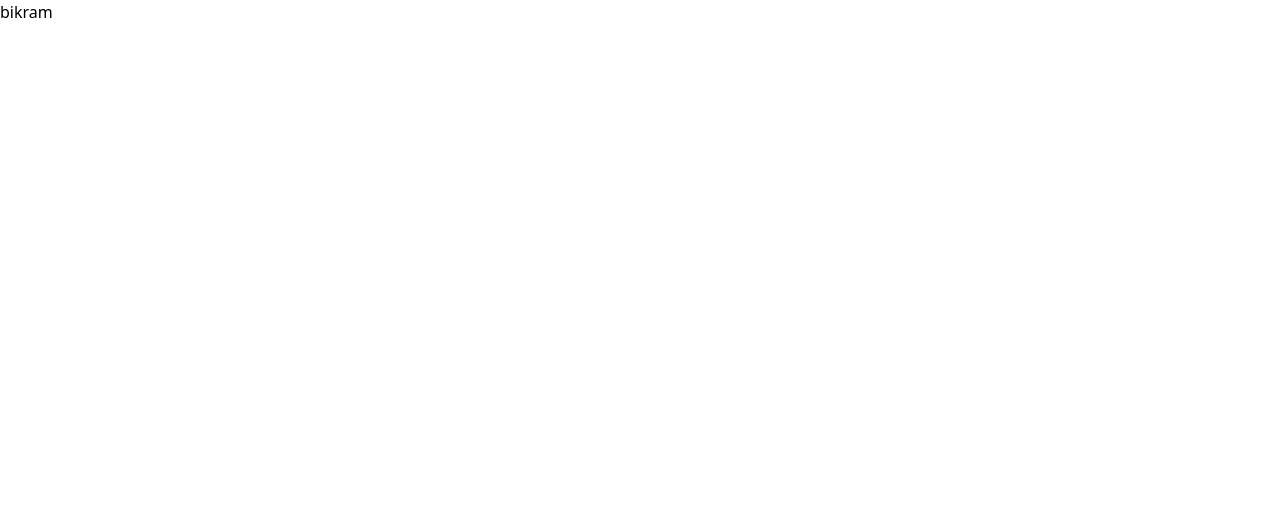
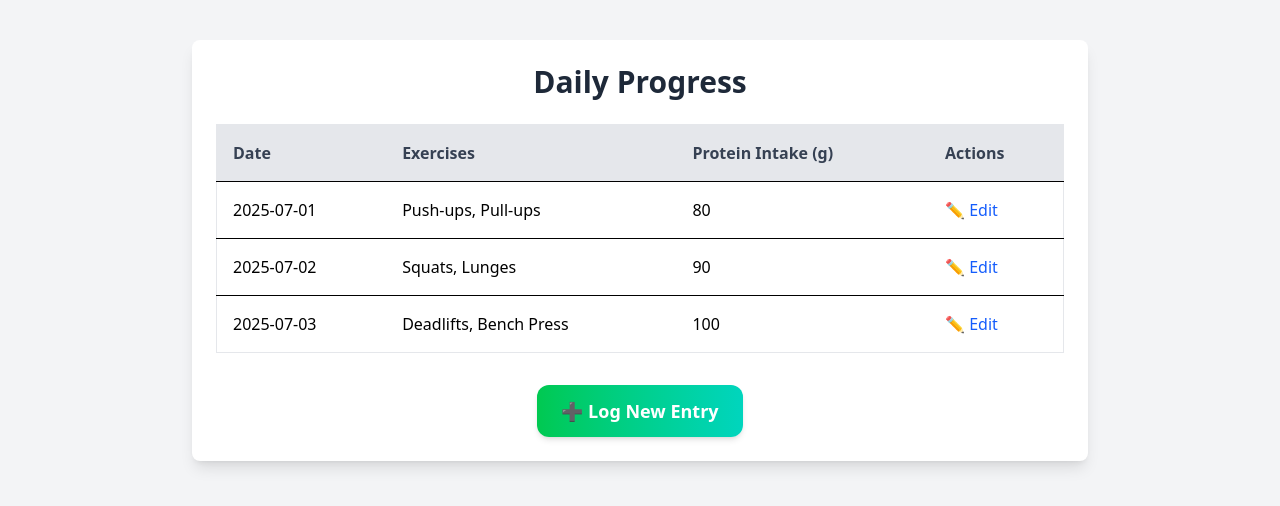
Before and after one commit to BIKRAMYADAV/GymFreaks, a React (Vite) app in the folder client/: page /progress in a window 1280 px wide. Shown: the top 506 px of the page. Built offline with nearby package versions, Linux system fonts and the light colour scheme.

Commit message:
feat: added progress section and added a modal for editing the entries

```diff
--- a/client/src/App.tsx
+++ b/client/src/App.tsx
@@ -1,12 +1,13 @@
 import Home from "./pages/Home"
 import { Route, Routes } from "react-router-dom"
+import Progress from "./pages/Progress"
 function App() {
 
 
   return (
     <Routes>
     <Route path="/" element={<Home/>}/>
-    <Route path="/progress" element={<h1>bikram</h1>}/>
+    <Route path="/progress" element={<Progress/>}/>
     <Route path="/gyms" element={<h1>bikram</h1>}/>
     <Route path="/profile" element={<h1>bikram</h1>}/>
     </Routes>
--- /dev/null
+++ b/client/src/pages/Progress.tsx
@@ -0,0 +1,143 @@
+import React, { useState } from 'react'
+
+interface Ientry {
+  id: number
+  date: string
+  exercises: string
+  protein: number
+}
+
+const progressDataInitial: Ientry[] = [
+  { id: 1, date: '2025-07-01', exercises: 'Push-ups, Pull-ups', protein: 80 },
+  { id: 2, date: '2025-07-02', exercises: 'Squats, Lunges', protein: 90 },
+  { id: 3, date: '2025-07-03', exercises: 'Deadlifts, Bench Press', protein: 100 },
+]
+
+function Progress() {
+  const [editing, setEditing] = useState<Ientry | null>(null)
+  const [modalOpen, setModalOpen] = useState(false)
+  const [progressData, setProgressData] = useState<Ientry[]>(progressDataInitial)
+
+  const handleEdit = (entry: Ientry) => {
+    setEditing({ ...entry })
+    setModalOpen(true)
+  }
+
+  const handleChange = (e: React.ChangeEvent<HTMLInputElement>) => {
+    const { name, value } = e.target
+    setEditing((prev) =>
+      prev
+        ? {
+            ...prev,
+            [name]: name === 'protein' ? parseInt(value) : value,
+          }
+        : null
+    )
+  }
+
+  const handleSave = () => {
+    if (!editing) return
+    setProgressData((prev) =>
+      prev.map((item) => (item.id === editing.id ? editing : item))
+    )
+    setModalOpen(false)
+  }
+
+  return (
+    <div className="min-h-screen bg-gray-100 py-10 px-6">
+      <div className="max-w-4xl mx-auto bg-white shadow-lg rounded-lg p-6">
+        <h2 className="text-3xl font-bold mb-6 text-center text-gray-800">Daily Progress</h2>
+
+        <div className="overflow-x-auto">
+          <table className="w-full table-auto text-left border border-gray-200 rounded-md">
+            <thead>
+              <tr className="bg-gray-200 text-gray-700">
+                <th className="p-4">Date</th>
+                <th className="p-4">Exercises</th>
+                <th className="p-4">Protein Intake (g)</th>
+                <th className="p-4">Actions</th>
+              </tr>
+            </thead>
+            <tbody>
+              {progressData.map((entry) => (
+                <tr key={entry.id} className="border-t hover:bg-gray-50">
+                  <td className="p-4">{entry.date}</td>
+                  <td className="p-4">{entry.exercises}</td>
+                  <td className="p-4">{entry.protein}</td>
+                  <td className="p-4">
+                    <button
+                      onClick={() => handleEdit(entry)}
+                      className="text-blue-600 hover:text-blue-800 font-medium transition"
+                    >
+                      ✏️ Edit
+                    </button>
+                  </td>
+                </tr>
+              ))}
+            </tbody>
+          </table>
+        </div>
+
+        {/* Button to log a new entry */}
+        <div className="flex justify-center mt-8">
+          <button className="px-6 py-3 rounded-xl bg-gradient-to-r from-green-500 to-teal-400 text-white text-lg font-semibold shadow-md hover:scale-105 transition">
+            ➕ Log New Entry
+          </button>
+        </div>
+      </div>
+
+      {/* Modal */}
+      {modalOpen && editing && (
+        <div className="fixed inset-0 bg-black bg-opacity-40 flex items-center justify-center z-50">
+          <div className="bg-white rounded-lg shadow-lg w-full max-w-md p-6 relative">
+            <h3 className="text-2xl font-bold mb-4 text-gray-800">Edit Entry</h3>
+
+            <label className="block mb-2 text-sm font-medium text-gray-700">Date</label>
+            <input
+              type="date"
+              name="date"
+              value={editing.date}
+              onChange={handleChange}
+              className="w-full p-2 mb-4 border border-gray-300 rounded"
+            />
+
+            <label className="block mb-2 text-sm font-medium text-gray-700">Exercises</label>
+            <input
+              type="text"
+              name="exercises"
+              value={editing.exercises}
+              onChange={handleChange}
+              className="w-full p-2 mb-4 border border-gray-300 rounded"
+            />
+
+            <label className="block mb-2 text-sm font-medium text-gray-700">Protein Intake (g)</label>
+            <input
+              type="number"
+              name="protein"
+              value={editing.protein}
+              onChange={handleChange}
+              className="w-full p-2 mb-4 border border-gray-300 rounded"
+            />
+
+            <div className="flex justify-end gap-2 mt-4">
+              <button
+                onClick={() => setModalOpen(false)}
+                className="px-4 py-2 bg-gray-300 text-gray-700 rounded hover:bg-gray-400"
+              >
+                Cancel
+              </button>
+              <button
+                onClick={handleSave}
+                className="px-4 py-2 bg-blue-600 text-white rounded hover:bg-blue-700"
+              >
+                Save
+              </button>
+            </div>
+          </div>
+        </div>
+      )}
+    </div>
+  )
+}
+
+export default Progress
```
